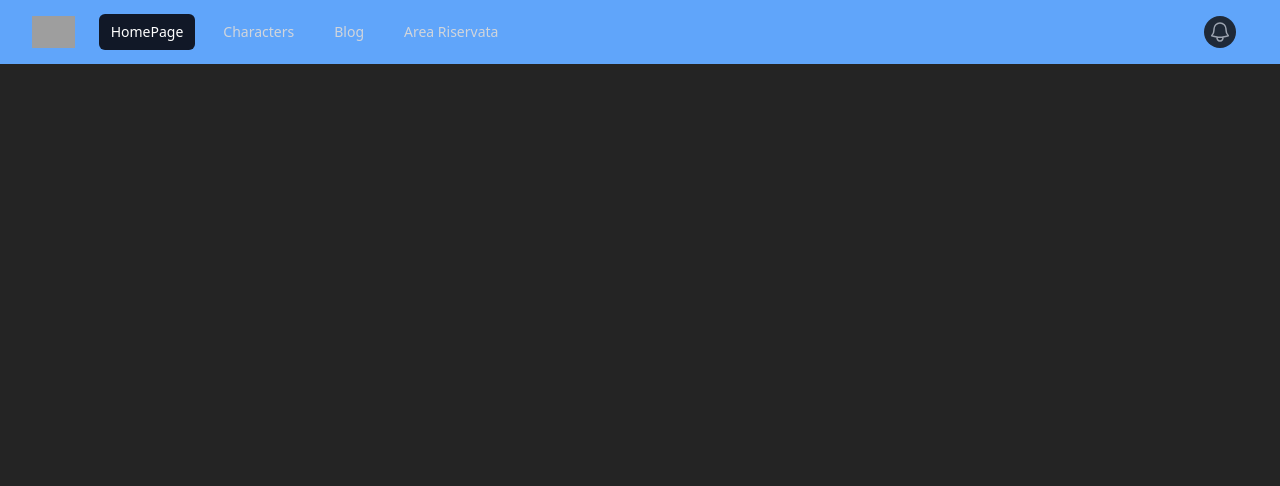
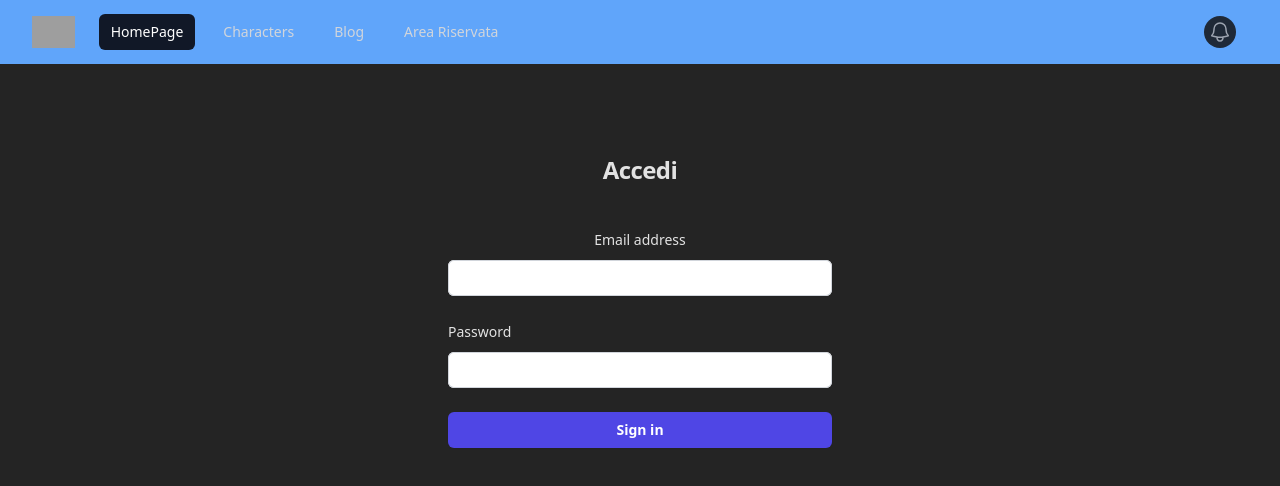
Before and after one commit to NoemiP94/genshin-world, a React (Vite) app: page /login in a window 1280 px wide. Shown: the top 486 px of the page. Built offline with nearby package versions, Linux system fonts and the light colour scheme; grey boxes are pictures that could not be loaded.

Commit message:
add login form

```diff
--- a/src/App.jsx
+++ b/src/App.jsx
@@ -3,6 +3,7 @@ import { BrowserRouter, Route, Routes } from 'react-router-dom'
 import MyNav from './components/MyNav'
 import AreaRiservata from './components/AreaRiservata'
 import Region from './components/Region'
+import Login from './components/Login'
 
 function App() {
   return (
@@ -11,6 +12,7 @@ function App() {
       <Routes>
         <Route path="/reserved" element={<AreaRiservata />} />
         <Route path="/region" element={<Region />} />
+        <Route path="/login" element={<Login />} />
       </Routes>
     </BrowserRouter>
   )
--- /dev/null
+++ b/src/components/Login.jsx
@@ -0,0 +1,68 @@
+const Login = () => {
+  return (
+    <>
+      <div className="flex min-h-full flex-1 flex-col justify-center px-6 py-12 lg:px-8">
+        <div className="sm:mx-auto sm:w-full sm:max-w-sm">
+          <h2 className="mt-10 text-center text-2xl font-bold leading-9 tracking-tight ">
+            Accedi
+          </h2>
+        </div>
+
+        <div className="mt-10 sm:mx-auto sm:w-full sm:max-w-sm">
+          <form className="space-y-6" action="#" method="POST">
+            <div>
+              <label
+                htmlFor="email"
+                className="block text-sm font-medium leading-6 "
+              >
+                Email address
+              </label>
+              <div className="mt-2">
+                <input
+                  id="email"
+                  name="email"
+                  type="email"
+                  autoComplete="email"
+                  required
+                  className="block w-full rounded-md border-0 py-1.5  shadow-sm ring-1 ring-inset ring-gray-300 placeholder:text-gray-400 focus:ring-2 focus:ring-inset focus:ring-indigo-600 sm:text-sm sm:leading-6"
+                />
+              </div>
+            </div>
+
+            <div>
+              <div className="flex items-center justify-between">
+                <label
+                  htmlFor="password"
+                  className="block text-sm font-medium leading-6 "
+                >
+                  Password
+                </label>
+              </div>
+              <div className="mt-2">
+                <input
+                  id="password"
+                  name="password"
+                  type="password"
+                  autoComplete="current-password"
+                  required
+                  className="block w-full rounded-md border-0 py-1.5 text-gray-900 shadow-sm ring-1 ring-inset ring-gray-300 placeholder:text-gray-400 focus:ring-2 focus:ring-inset focus:ring-indigo-600 sm:text-sm sm:leading-6"
+                />
+              </div>
+            </div>
+
+            <div>
+              <button
+                type="submit"
+                className="flex w-full justify-center rounded-md bg-indigo-600 px-3 py-1.5 text-sm font-semibold leading-6 text-white shadow-sm hover:bg-indigo-500 focus-visible:outline focus-visible:outline-2 focus-visible:outline-offset-2 focus-visible:outline-indigo-600"
+              >
+                Sign in
+              </button>
+            </div>
+          </form>
+        </div>
+      </div>
+    </>
+  )
+}
+
+export default Login
--- a/src/components/MyNav.jsx
+++ b/src/components/MyNav.jsx
@@ -6,7 +6,7 @@ const navigation = [
   { name: 'HomePage', href: '/', current: true },
   { name: 'Characters', href: '#', current: false },
   { name: 'Blog', href: '#', current: false },
-  { name: 'Area Riservata', href: '/reserved', current: false },
+  { name: 'Area Riservata', href: '/login', current: false },
 ]
 
 function classNames(...classes) {
```
